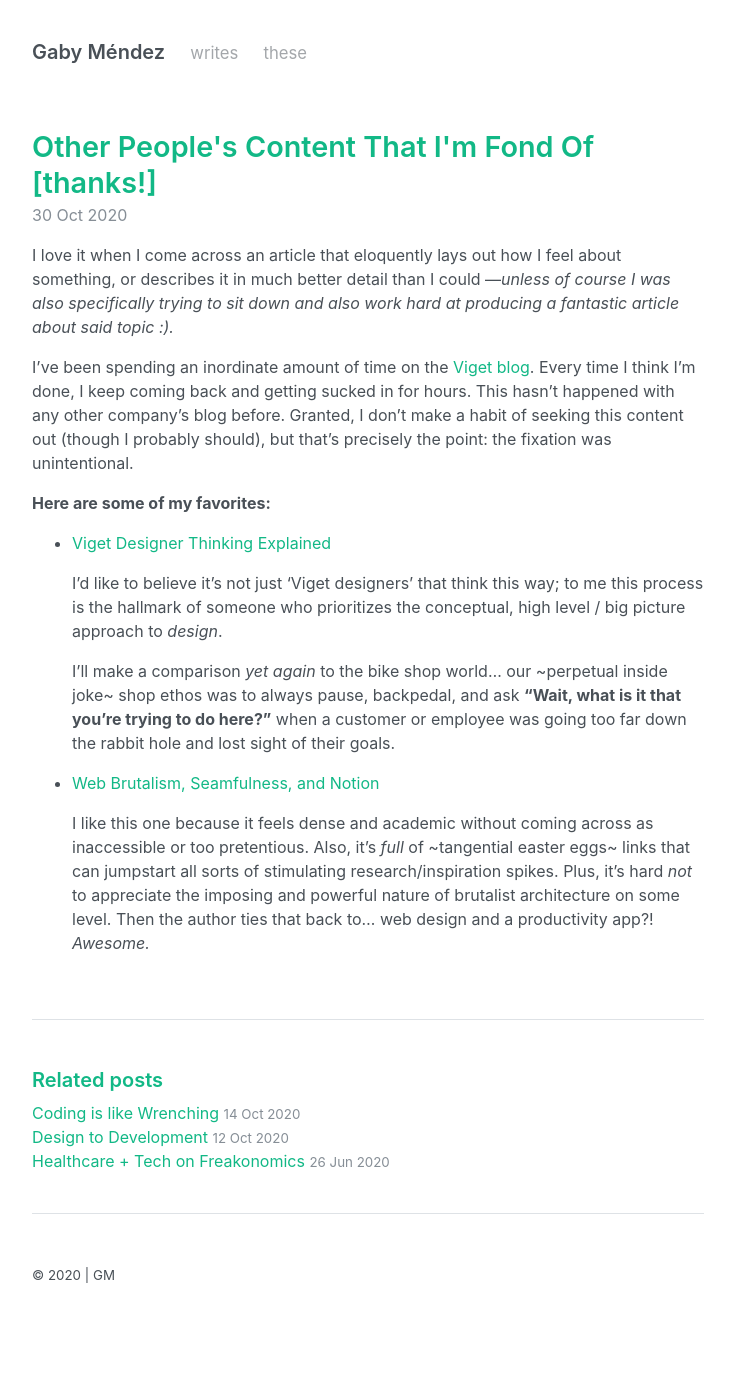
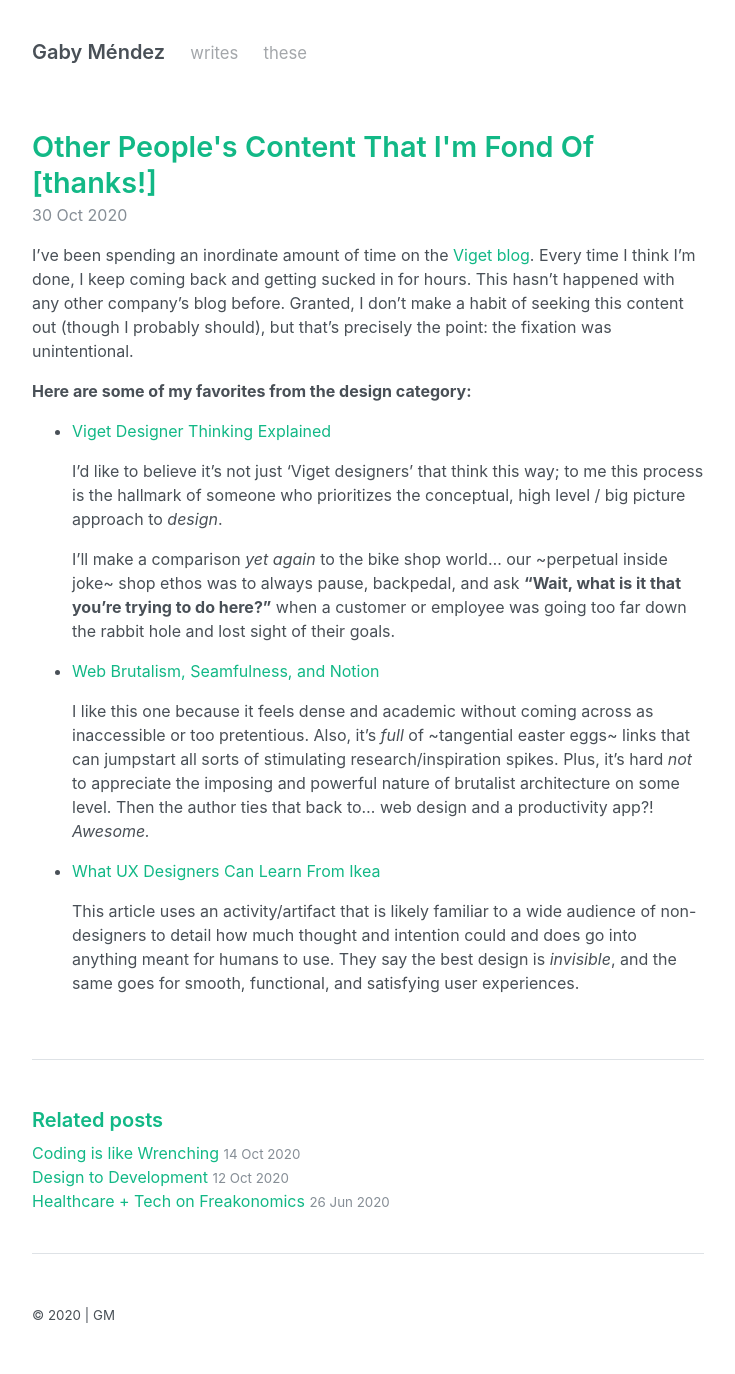
Before and after one commit to gabichuelas/gabichuelas.github.io, a Jekyll site: the page built from _posts/2020-10-30-viget-blog-links.md, in a window 1280 px wide. Shown: the whole page, without its empty margins (272-1007 px from the left). Built offline with Jekyll 4.4.1, drawn with Linux system fonts in a browser that asks for light colours; before the commit the page ends 1334 px from its top, so only the background shows below that.

Commit message:
Add another link to viget post

```diff
--- a/_posts/2020-10-30-viget-blog-links.md
+++ b/_posts/2020-10-30-viget-blog-links.md
@@ -1,14 +1,12 @@
 ---
 layout: post
 title: Other People's Content That I'm Fond Of [thanks!]
-tags: design writing
+tags: design writing process
 ---
-
-I love it when I come across an article that eloquently lays out how I feel about something, or describes it in much better detail than I could —_unless of course I was also specifically trying to sit down and also work hard at producing a fantastic article about said topic :)._
 
 I've been spending an inordinate amount of time on the [Viget blog](https://www.viget.com/articles/). Every time I think I'm done, I keep coming back and getting sucked in for hours. This hasn't happened with any other company's blog before. Granted, I don't make a habit of seeking this content out (though I probably should), but that's precisely the point: the fixation was unintentional.
 
-**Here are some of my favorites:**
+**Here are some of my favorites from the design category:**
 - [Viget Designer Thinking Explained](https://www.viget.com/articles/designers-surprising-behavior-explained/)
 
   I'd like to believe it's not just 'Viget designers' that think this way; to me this process is the hallmark of someone who prioritizes the conceptual, high level / big picture approach to _design_.
@@ -18,3 +16,7 @@ I've been spending an inordinate amount of time on the [Viget blog](https://www.
 - [Web Brutalism, Seamfulness, and Notion](https://www.viget.com/articles/web-brutalism-seamfulness-and-notion/)
 
   I like this one because it feels dense and academic without coming across as inaccessible or too pretentious. Also, it's _full_ of ~tangential easter eggs~ links that can jumpstart all sorts of stimulating research/inspiration spikes. Plus, it's hard _not_ to appreciate the imposing and powerful nature of brutalist architecture on some level. Then the author ties that back to... web design and a productivity app?! _Awesome._
+
+- [What UX Designers Can Learn From Ikea](https://www.viget.com/articles/what-ux-designers-can-learn-from-ikea/)
+
+  This article uses an activity/artifact that is likely familiar to a wide audience of non-designers to detail how much thought and intention could and does go into anything meant for humans to use. They say the best design is _invisible_, and the same goes for smooth, functional, and satisfying user experiences.
```
